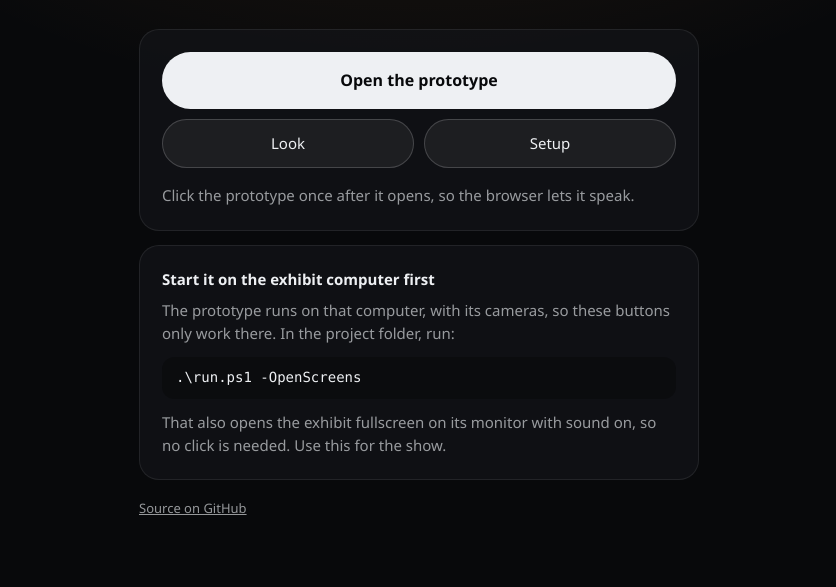
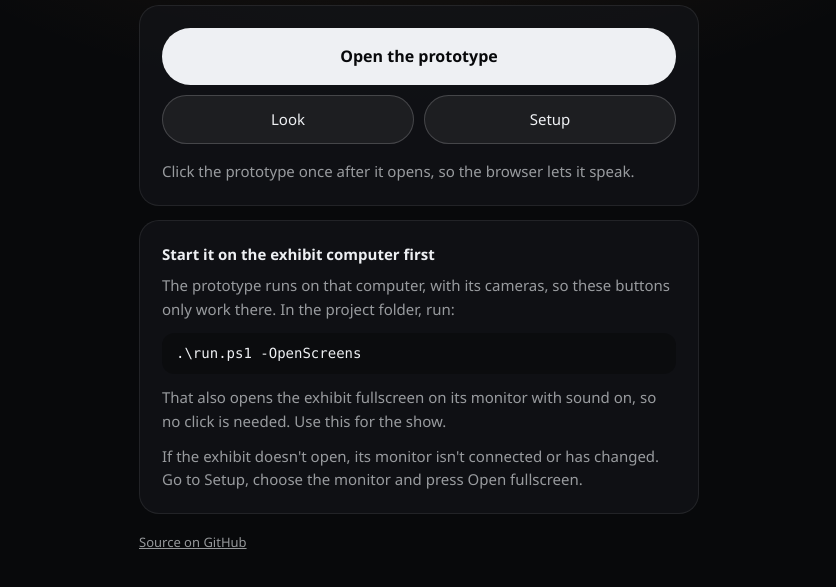
Before and after one commit to doost44/the-reel-life, a plain HTML site: page index.html in a window 1280 px wide. Shown: the part 217-804 px from the top of the page, without its empty margins (221-1057 px from the left). Drawn offline with Linux system fonts and the light colour scheme.

Commit message:
Say what to do when the exhibit's monitor isn't found
Co-Authored-By: Claude Opus 5.5 <noreply@anthropic.com>

```diff
--- a/index.html
+++ b/index.html
@@ -142,6 +142,7 @@
       <p>The prototype runs on that computer, with its cameras, so these buttons only work there. In the project folder, run:</p>
       <code>.\run.ps1 -OpenScreens</code>
       <p>That also opens the exhibit fullscreen on its monitor with sound on, so no click is needed. Use this for the show.</p>
+      <p>If the exhibit doesn't open, its monitor isn't connected or has changed. Go to Setup, choose the monitor and press Open fullscreen.</p>
     </section>
 
     <footer><a href="https://github.com/doost44/the-reel-life">Source on GitHub</a></footer>
```
